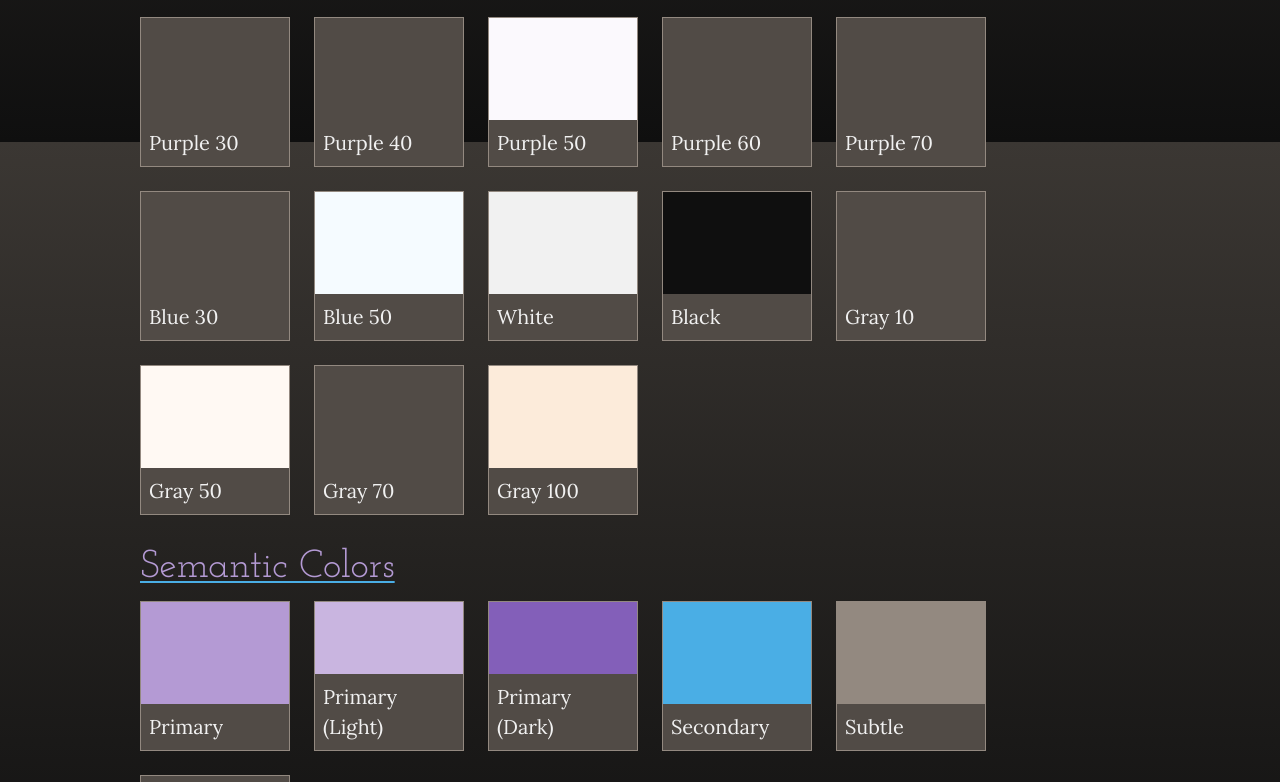
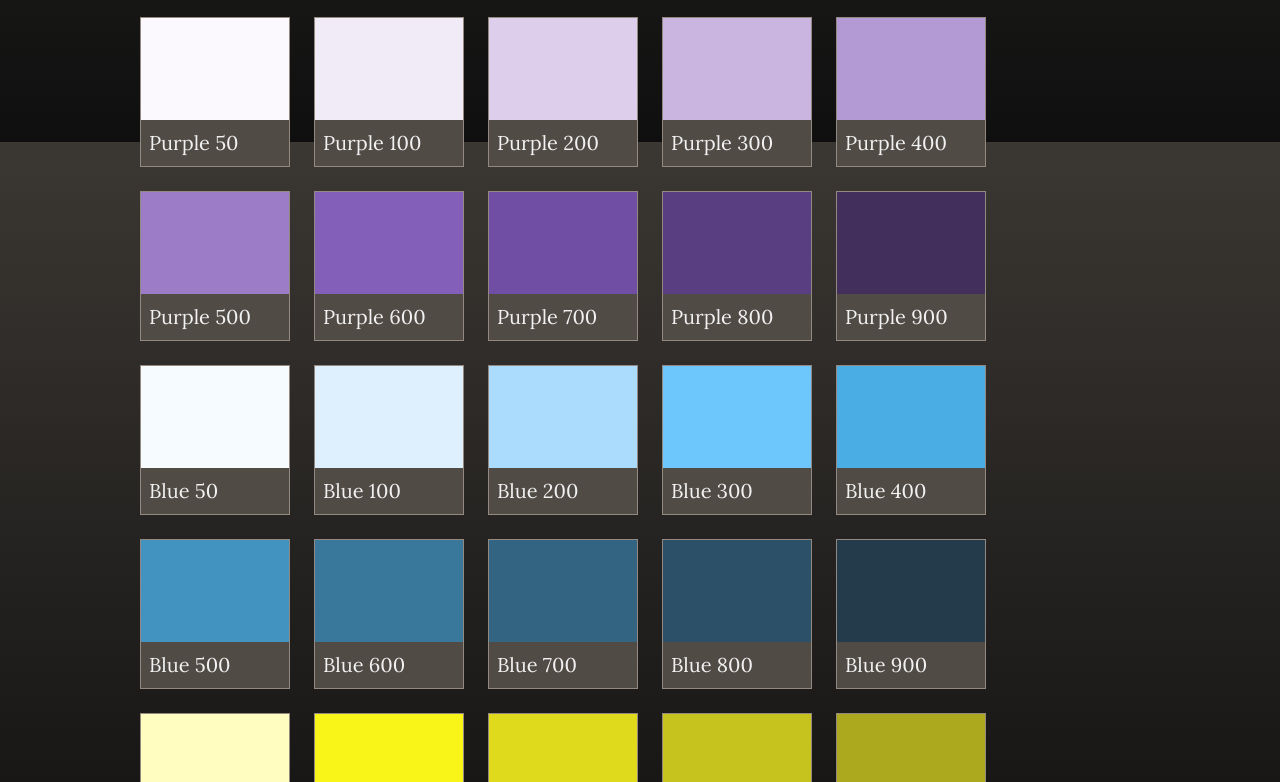
Before and after one commit to Frdnspnzr/greilach.dev, a Next.js app: page /design_system in a window 1280 px wide. Shown: the part 658-1440 px from the top of the page. Built offline with nearby package versions, Linux system fonts and the light colour scheme.

Commit message:
Show complete color palettes

```diff
--- a/app/design_system/page.tsx
+++ b/app/design_system/page.tsx
@@ -35,19 +35,13 @@ export default async function Page() {
         <h2>Colors</h2>
         <h3>Color Tokens</h3>
         <Group>
-          <ColorDefinition color="var(--purple-30)">Purple 30</ColorDefinition>
-          <ColorDefinition color="var(--purple-40)">Purple 40</ColorDefinition>
-          <ColorDefinition color="var(--purple-50)">Purple 50</ColorDefinition>
-          <ColorDefinition color="var(--purple-60)">Purple 60</ColorDefinition>
-          <ColorDefinition color="var(--purple-70)">Purple 70</ColorDefinition>
-          <ColorDefinition color="var(--blue-30)">Blue 30</ColorDefinition>
-          <ColorDefinition color="var(--blue-50)">Blue 50</ColorDefinition>
+          <FullPalette name="Purple" />
+          <FullPalette name="Blue" />
+          <FullPalette name="Yellow" />
+          <FullPalette name="Red" />
           <ColorDefinition color="var(--white)">White</ColorDefinition>
           <ColorDefinition color="var(--black)">Black</ColorDefinition>
-          <ColorDefinition color="var(--gray-10)">Gray 10</ColorDefinition>
-          <ColorDefinition color="var(--gray-50)">Gray 50</ColorDefinition>
-          <ColorDefinition color="var(--gray-70)">Gray 70</ColorDefinition>
-          <ColorDefinition color="var(--gray-100)">Gray 100</ColorDefinition>
+          <FullPalette name="Gray" />
         </Group>
         <h3>Semantic Colors</h3>
         <Group>
@@ -167,3 +161,22 @@ export default async function Page() {
     </>
   );
 }
+
+function FullPalette({ name }: Readonly<{ name: string }>) {
+  const palette = [];
+  for (let i = 100; i <= 900; i += 100) {
+    palette.push(
+      <ColorDefinition color={`var(--${name.toLowerCase()}-${i})`}>
+        {name} {i}
+      </ColorDefinition>
+    );
+  }
+  return (
+    <>
+      <ColorDefinition color={`var(--${name.toLowerCase()}-50)`}>
+        {name} 50
+      </ColorDefinition>
+      {palette}
+    </>
+  );
+}
```
